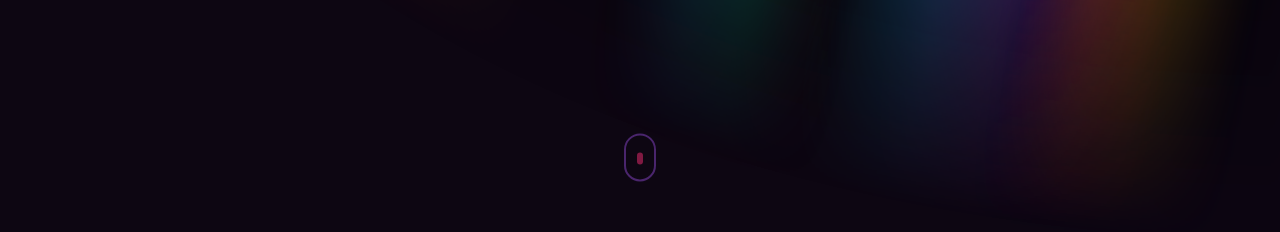
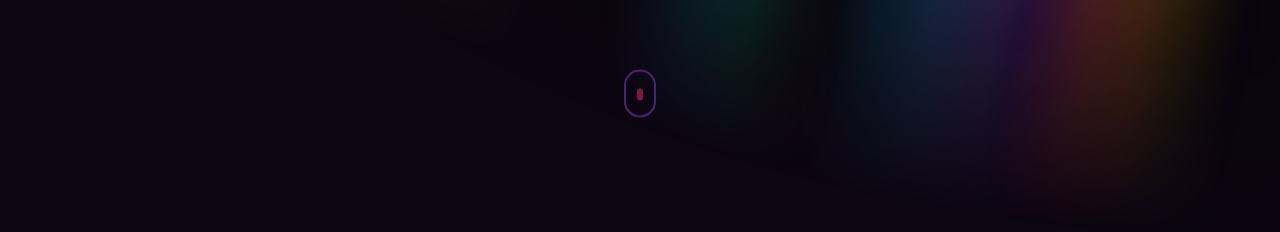
Before and after one commit to Milosaur777/anime-artist-portfolio, a Next.js app: page / in a window 1280 px wide. Shown: the part 558-790 px from the top of the page. Built offline with nearby package versions, Linux system fonts and the light colour scheme.

Commit message:
fix: scroll indicator +10px, remove blue particles, purple shop button

```diff
--- a/src/app/page.tsx
+++ b/src/app/page.tsx
@@ -69,7 +69,7 @@ export default function Home() {
     Array.from({ length: 40 }, (_, i) => ({
       id: i,
       delay: Math.random() * 10,
-      color: ["#FF2D78", "#A855F7", "#22D3EE", "#E91E8C", "#E91E8C", "#E91E8C"][Math.floor(Math.random() * 6)],
+      color: ["#FF2D78", "#A855F7", "#E91E8C", "#E91E8C", "#E91E8C", "#E91E8C"][Math.floor(Math.random() * 6)],
       size: 2 + Math.random() * 6,
       left: `${Math.random() * 100}%`
     }))
@@ -207,8 +207,8 @@ export default function Home() {
 
           {/* Scroll indicator */}
           <motion.div
-            className="absolute bottom-0 left-1/2 -translate-x-1/2 translate-y-8"
-            animate={{ y: [8, 18, 8] }}
+            className="absolute bottom-6 left-1/2 -translate-x-1/2"
+            animate={{ y: [0, 10, 0] }}
             transition={{ duration: 2, repeat: Infinity }}
           >
             <div className="w-8 h-12 rounded-full border-2 border-[#A855F7]/40 flex items-start justify-center p-2">
@@ -528,7 +528,7 @@ export default function Home() {
               {[
                 { icon: Camera, color: "#A855F7", label: "Instagram" },
                 { icon: Mail, color: "#FF2D78", label: "Email" },
-                { icon: ShoppingBag, color: "#22D3EE", label: "Shop" },
+                { icon: ShoppingBag, color: "#A855F7", label: "Shop" },
               ].map((social) => (
                 <motion.a
                   key={social.label}
```
